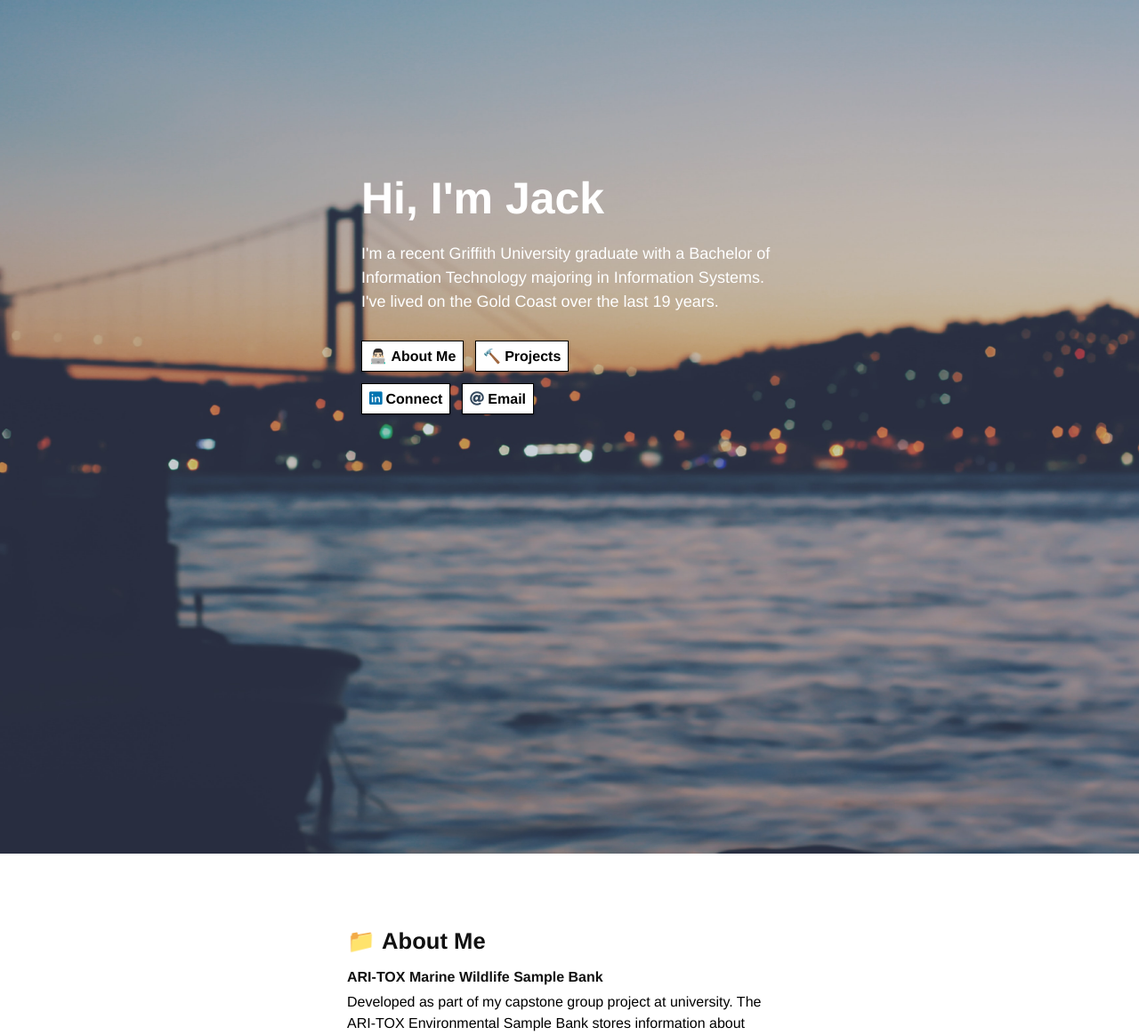
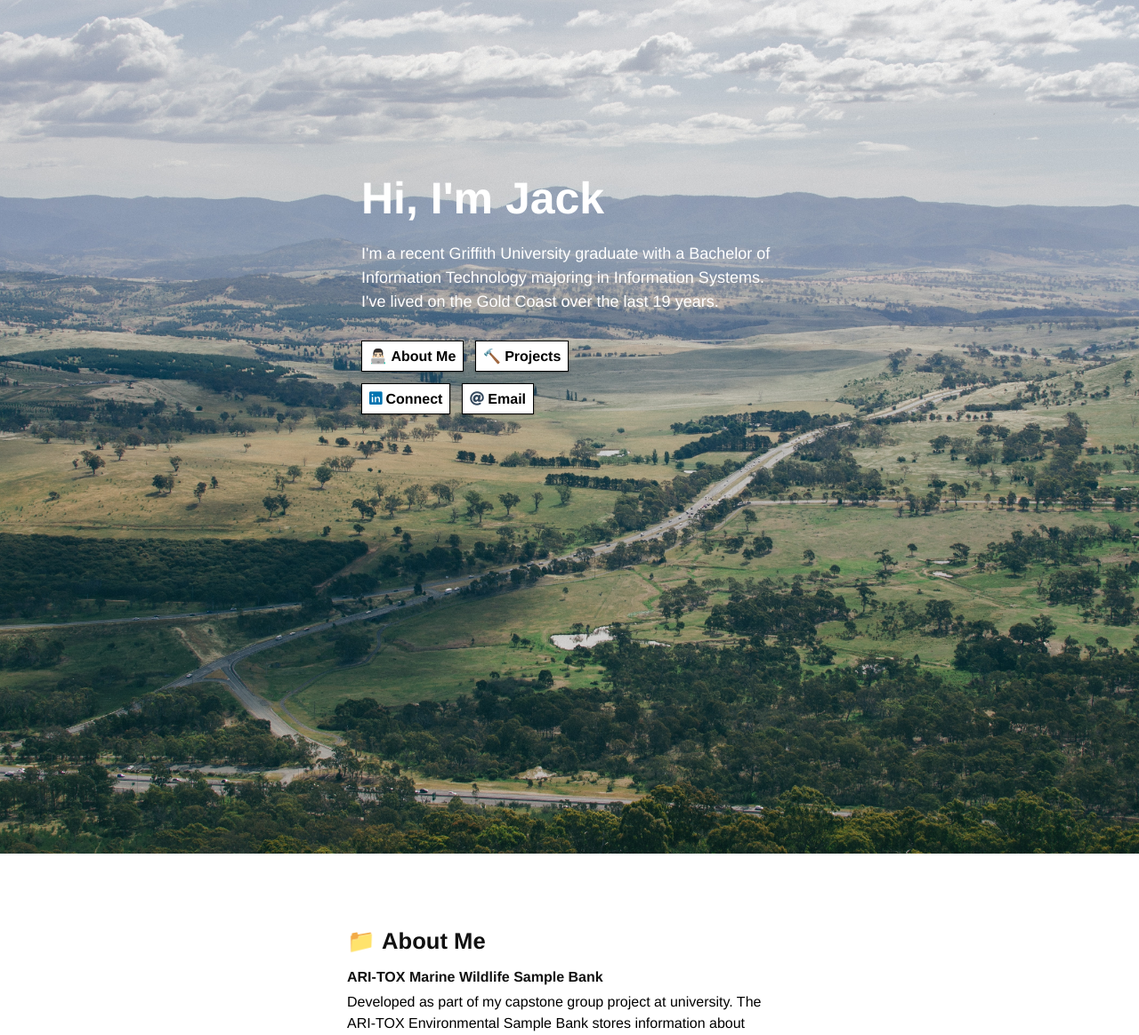
Before and after one commit to JackFetter/jackfetter.github.io, a PHP site: page / in a window 1280 px wide. Shown: the top 1164 px of the page at 89% size. Run offline with PHP 8.4, Linux system fonts and the light colour scheme.

Commit message:
See previous

```diff
--- a/custom_website/style.css
+++ b/custom_website/style.css
@@ -45,7 +45,7 @@ ul {
 }
 
 #header-bg {
-	background:url("background-alt.jpg");
+	background:url("background-alt2.jpg");
 	background-color: var(--dark);
 	background-position: center;
 	background-size: cover;
```
Also changed, not shown: custom_website/background-alt2.jpg (added).
